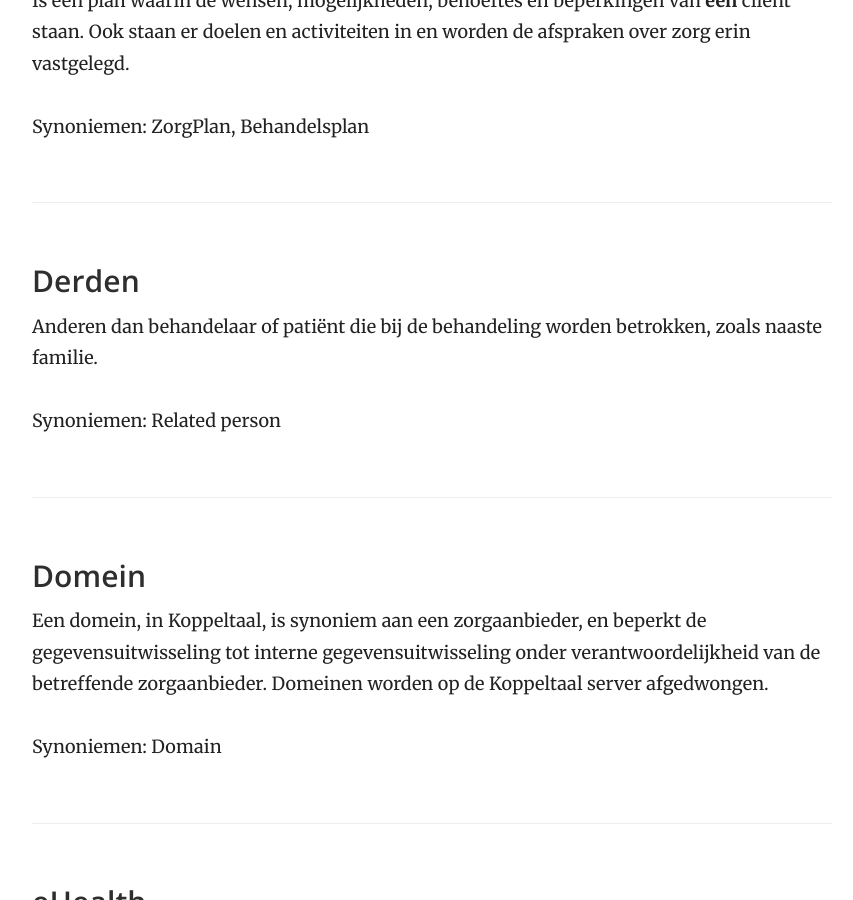
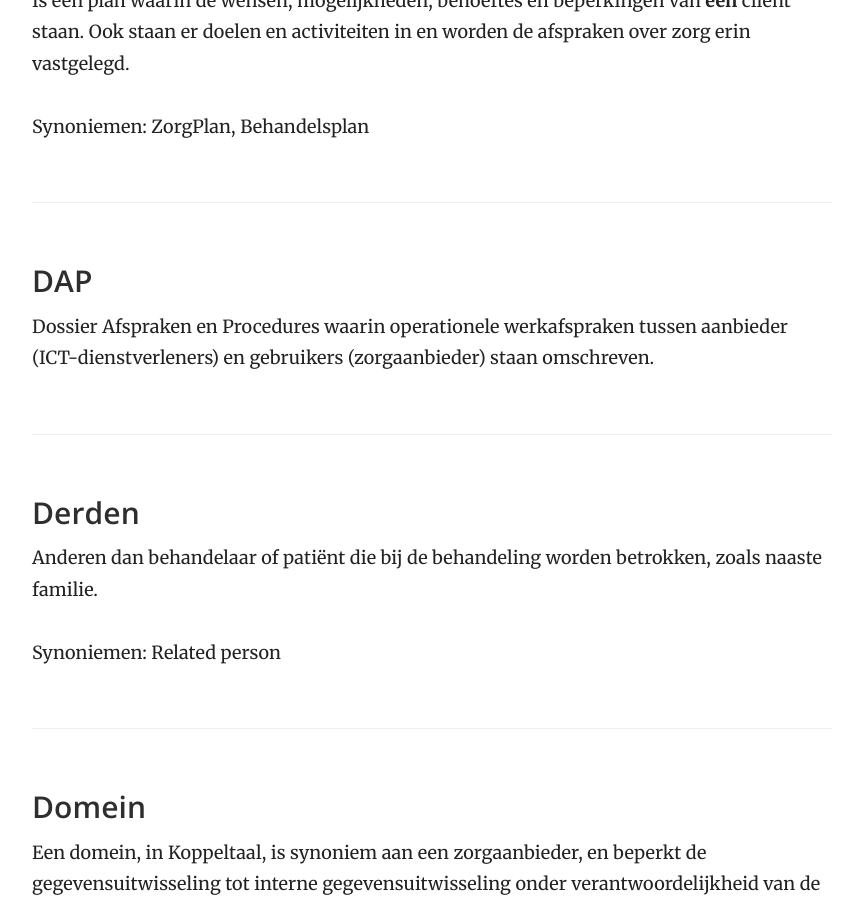
Before and after one commit to Koppeltaal/Koppeltaal-Documentation, a Jekyll site: the page built from woordenlijst.md, in a window 1280 px wide and 900 px high, scrolled down 3061 px. Shown: the whole window, without its empty margins (358-1211 px from the left). Built offline with Jekyll 4.4.1, drawn with Linux system fonts in a browser that asks for light colours.

Commit message:
GitBook: [master] 2 pages modified

```diff
--- a/woordenlijst.md
+++ b/woordenlijst.md
@@ -62,6 +62,10 @@ Synoniemen: Zorgproces
 Is een plan waarin de wensen, mogelijkheden, behoeftes en beperkingen van **een** cliënt staan. Ook staan er doelen en activiteiten in en worden de afspraken over zorg erin vastgelegd.
 
 Synoniemen: ZorgPlan, Behandelsplan
+
+### DAP
+
+Dossier Afspraken en Procedures waarin operationele werkafspraken tussen aanbieder \(ICT-dienstverleners\) en gebruikers \(zorgaanbieder\) staan omschreven.
 
 ### Derden
 
```
